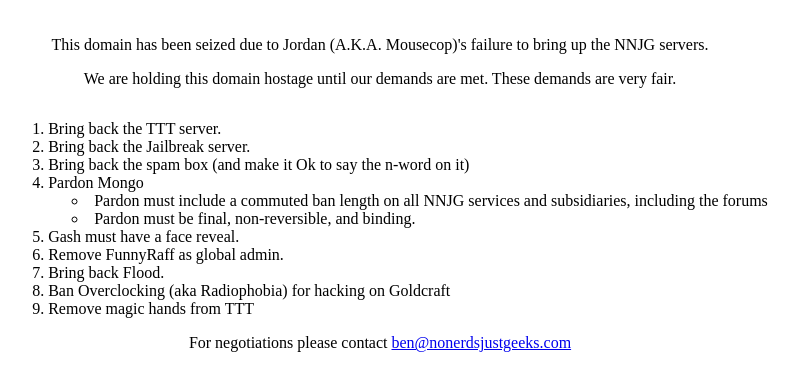
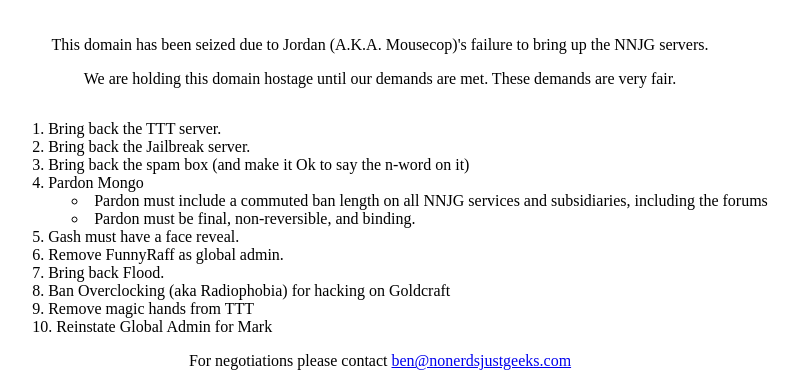
Before and after one commit to kobooold/nonerdsjustgeeks, a plain HTML site: page index.html in a window 1280 px wide. Shown: the part 425-803 px from the top of the page, without its empty margins (260-1058 px from the left). Drawn offline with Linux system fonts and the light colour scheme.

Commit message:
Update index.html

```diff
--- a/index.html
+++ b/index.html
@@ -45,6 +45,7 @@
       <li>Bring back Flood.</li>
       <li>Ban Overclocking (aka Radiophobia) for hacking on Goldcraft</li>
       <li>Remove magic hands from TTT</li>
+      <li>Reinstate Global Admin for Mark</li>
     </ol>
     <footer>
       For negotiations please contact <a href="mailto:ben@nonerdsjustgeeks.com">ben@nonerdsjustgeeks.com</a>
```
